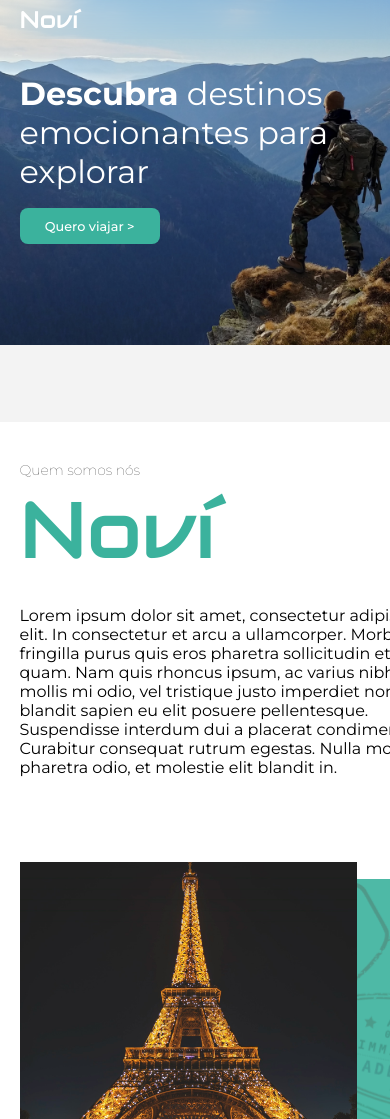
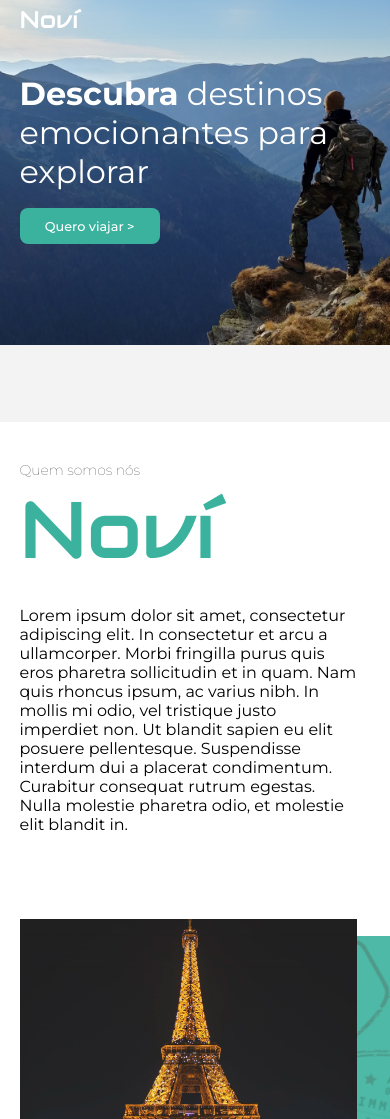
Before and after one commit to StartFuture/novi-frontend, a React (Create React App) app: page / in a window 390 px wide. Shown: the top 1119 px of the page. Built offline with nearby package versions, Linux system fonts and the light colour scheme; no server answers.

Commit message:
feat(Responsivity) - Changing responsivity of mobile and tablet version using vw

```diff
--- a/src/pages/landingPage/assets/css/landingPage.css
+++ b/src/pages/landingPage/assets/css/landingPage.css
@@ -128,12 +128,12 @@
     }
 
     .LpUsText {
-        max-width: 100%;
+        max-width: 100vh;
     }
 
     .descriptionUs {
         margin-bottom: 10%;
-        width: 50vh;
+        width: 40vh;
         position: relative;
     }
 
@@ -148,7 +148,7 @@
 
     .LpBackgroundUs {
         position: relative;
-        width: 33.4vh;
+        width: 52vw;
         height: 40vh;
         left: 20%;
         bottom: 95%;
@@ -212,7 +212,7 @@
 
     .LpBackgroundUs {
         position: relative;
-        width: 81vh;
+        width: 65vw;
         height: 85vh;
         left: 30%;
         bottom: 95%;
```
